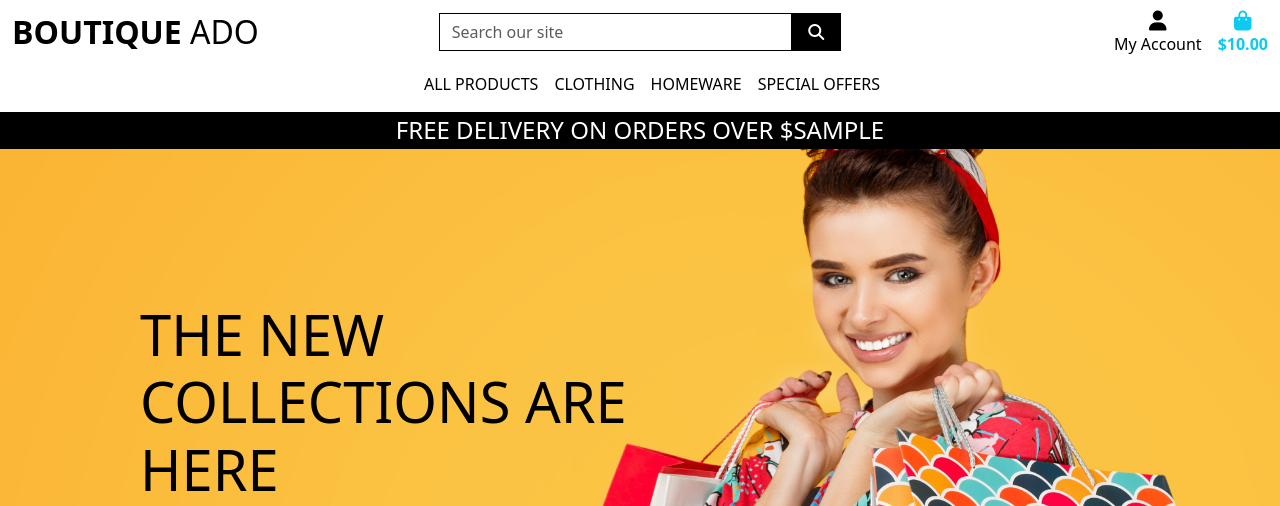
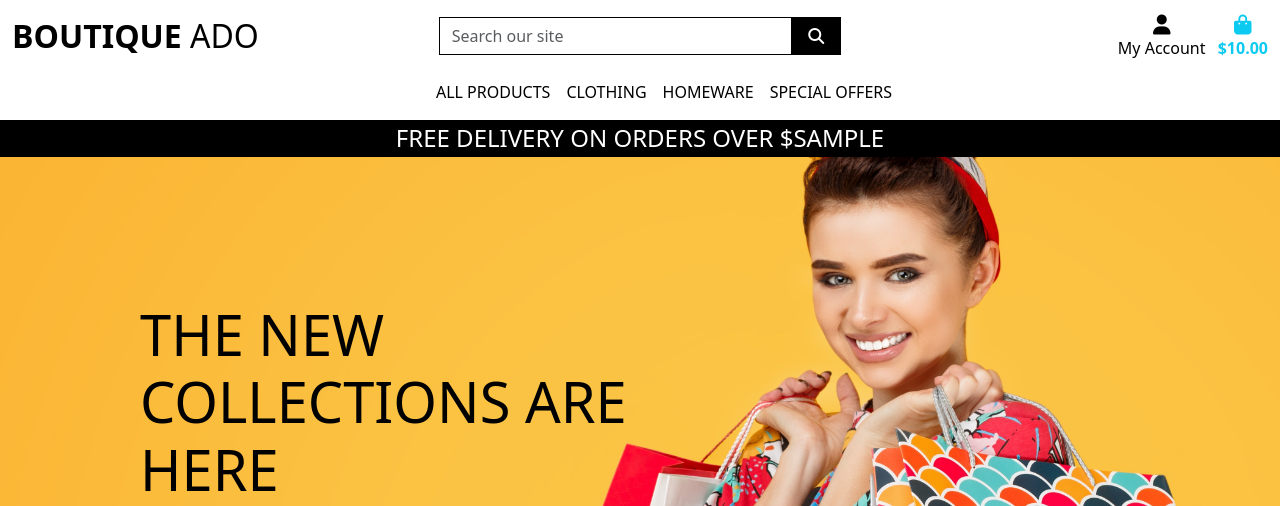
Before and after one commit to apeskinian/boutique_ado_v1, a Django app: template home/templates/home/index.html in a window 1280 px wide. Shown: the top 506 px of the page. Run offline with Django 5.2, Linux system fonts and the light colour scheme; the template is opened without the code that fills it: most values are stand-ins (such as "Sample title", 1, 10 or a date in 2020); some libraries are stand-ins or nearby versions.

Commit message:
Adjust navbar spacing

```diff
--- a/templates/base.html
+++ b/templates/base.html
@@ -27,12 +27,12 @@
   <body>
     <header class="container-fluid fixed-top">
         <div id="topnav" class="row bg-white pt-lg-2 d-none d-lg-flex">
-            <div class="col-12 col-lg-4 my-auto py-1 py-lg-0 text-center text-lg-left">
+            <div id="main-logo" class="col my-auto py-1">
                 <a href="{% url 'home' %}" class="nav-link main-logo-link">
                     <h2 class="logo-font text-black my-0"><strong>Boutique</strong> Ado</h2>
                 </a>
             </div>
-            <div class="col-12 col-lg-4 my-auto py-1 py-lg-0">
+            <div id="search-box" class="col my-auto py-1">
                 <form method="GET" action="">
                     <div class="input-group w-100">
                         <input class="form-control border border-black rounded-0" type="text" name="q" placeholder="Search our site">
@@ -44,8 +44,8 @@
                     </div>
                 </form>
             </div>
-            <div class="col-12 col-lg-4 my-auto py-1 py-lg-0">
-                <ul class="list-inline list-unstyled d-flex justify-content-end align-items-center gap-2 my-0">
+            <div id="session-info" class="col my-auto py-1 d-flex flex-row-reverse">
+                <ul class="list-inline list-unstyled my-0">
                     <li class="list-inline-item dropdown">
                         <a class="text-black nav-link" href="#" id="user-options" data-bs-toggle="dropdown" aria-expanded="false">
                             <div class="text-center">
@@ -83,8 +83,8 @@
                 </ul>
             </div>
         </div>
-        <div class="row bg-white">
-            <nav class="navbar navbar-expand-lg navbar-light w-100">
+        <div id="lowernav" class="row bg-white">
+            <nav class="navbar navbar-expand-lg navbar-light w-100 mx-2">
                 <button class="navbar-toggler" type="button" data-bs-toggle="collapse" data-bs-target="#main-nav" aria-controls="main-nav" aria-expanded="false" aria-label="Toggle navigation">
                     <span class="navbar-toggler-icon"></span>
                 </button>
@@ -94,7 +94,7 @@
         </div>
         <div id="delivery-banner" class="row text-center">
             <div class="col bg-black text-white">
-                <h4 class="logo-font my-1">Free delivery on orders over ${{ free_shipping_threshold }}</h4>
+                <h4 class="logo-font my-1 fw-light">Free delivery on orders over ${{ free_shipping_threshold }}</h4>
             </div>
         </div>
     </header>
--- a/templates/includes/mobile-header.html
+++ b/templates/includes/mobile-header.html
@@ -5,7 +5,7 @@
             <p class="my-0">Search</p>
         </div>
     </a>
-    <ul class="dropdown-menu border-0 w-100 p-3 rounded-0 my-0" aria-labelledby="mobile-search">
+    <ul class="dropdown-menu w-100 p-3 rounded-0" aria-labelledby="mobile-search">
         <li>
             <form class="form" method="GET" action="">
                 <div class="input-group w-100">
@@ -27,7 +27,7 @@
             <p class="my-0">My Account</p>
         </div>
     </a>
-    <ul class="dropdown-menu border-0" aria-labelledby="user-options">
+    <ul class="dropdown-menu" aria-labelledby="user-options">
         {% if request.user.is_authenticated %}
             {% if request.user.is_superuser %}
                 <li><a href="{% url 'account_logout' %}" class="dropdown-item">Product Management</a></li>
@@ -40,7 +40,7 @@
         {% endif %}
     </ul>
 </li>
-<li class="list-inline-item">
+<li class="list-inline-item me-3">
     <a class="{% if grand_total %}text-primary fw-bold{% else %}text-black{% endif %} nav-link d-block d-lg-none" href="">
         <div class="text-center">
             <div><i class="fa-solid fa-shopping-bag fa-lg"></i></div>
```
